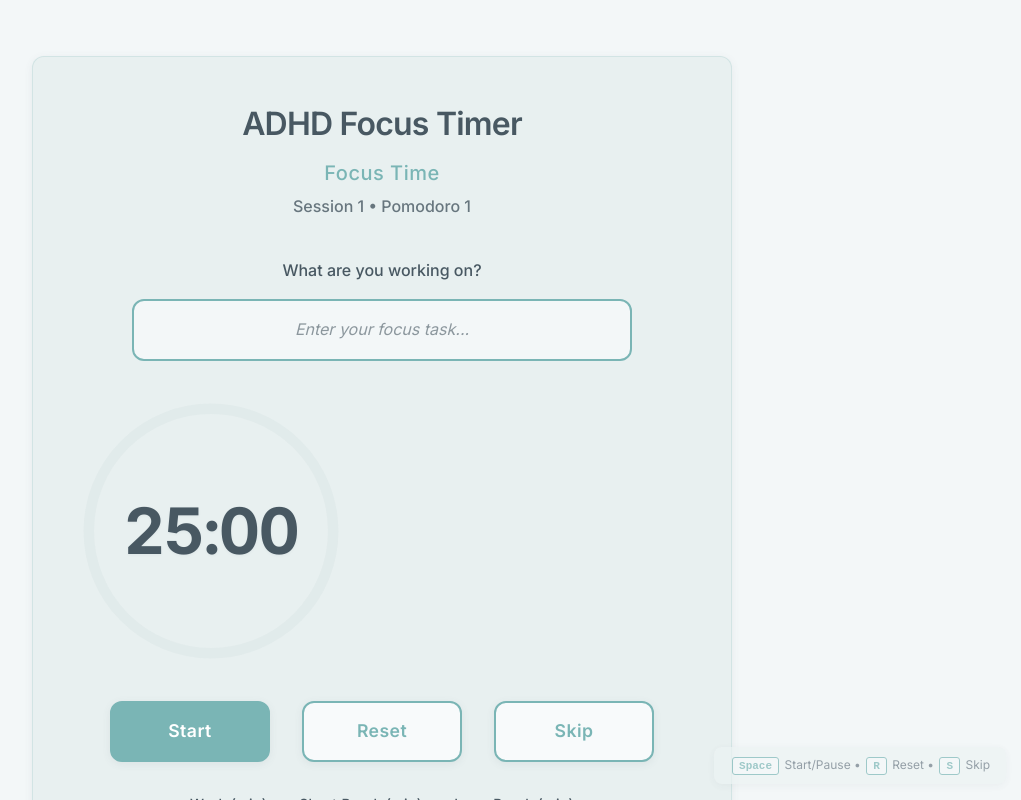
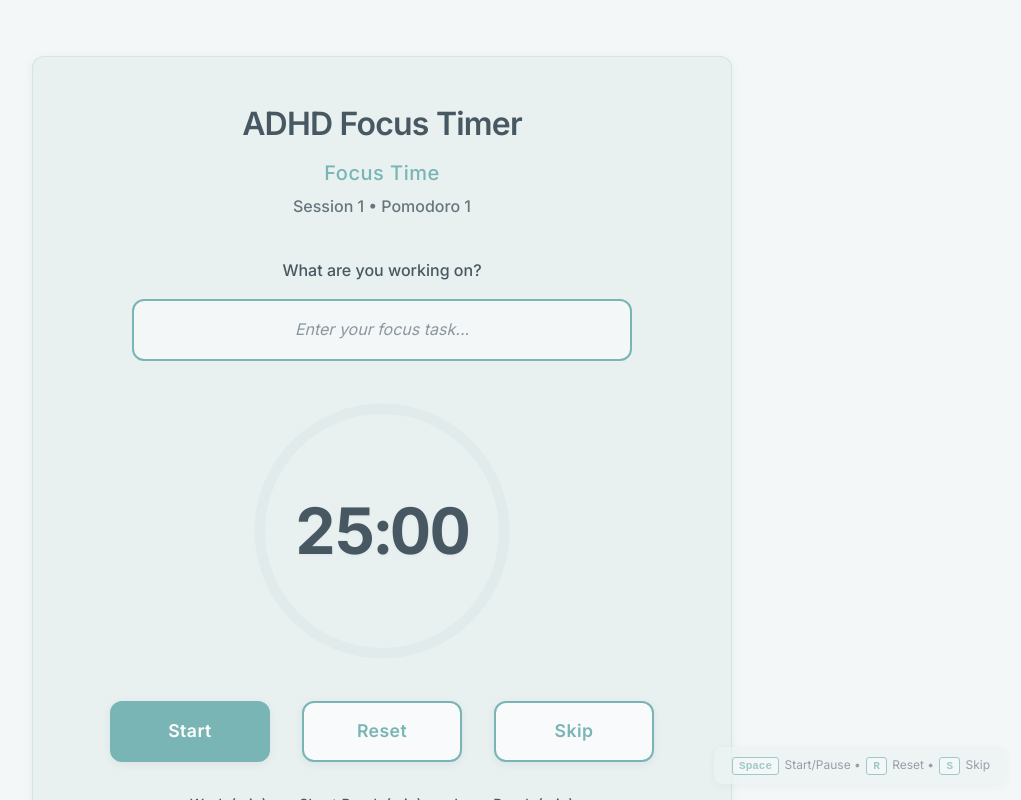
Before and after one commit to yuvrajdomun/dopa-timer-2, a React (Vite) app: page / in a window 1280 px wide. Shown: the top 800 px of the page, without its empty margins (258-1279 px from the left). Built offline with nearby package versions, Linux system fonts and the light colour scheme.

Commit message:
Fix timer ring centering at large screen widths (992px+)

```diff
--- a/src/App.css
+++ b/src/App.css
@@ -568,7 +568,7 @@
   }
 
   .timer-display {
-    margin: 2.5rem 0;
+    margin: 2.5rem auto;
     width: 240px;
     height: 240px;
   }
```
